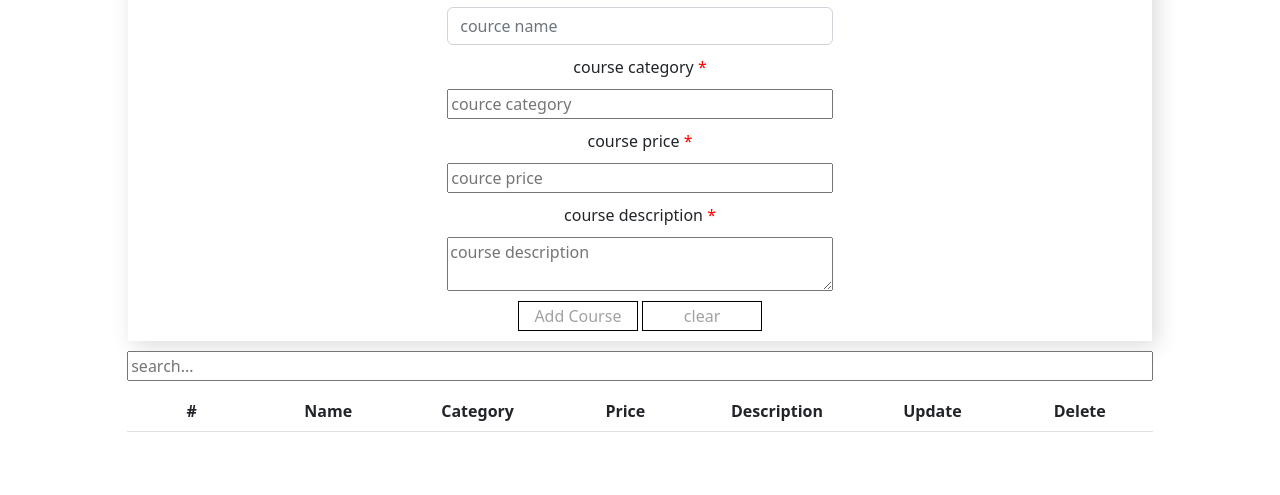
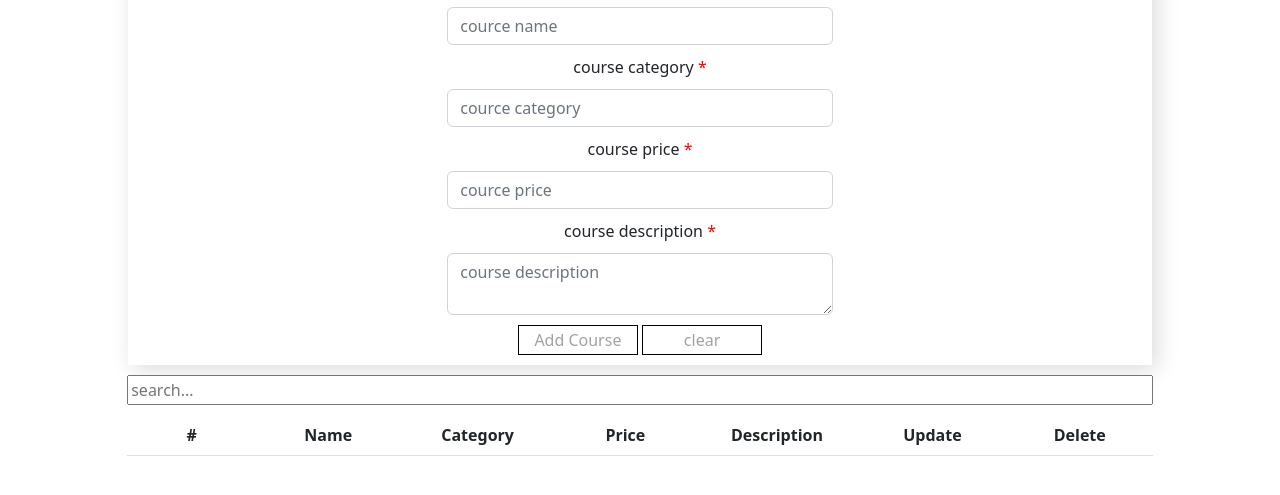
Before and after one commit to Aya74/CRUD-System, a plain HTML site: page index.html in a window 1280 px wide. Shown: the part 123-618 px from the top of the page. Drawn offline with nearby package versions, Linux system fonts and the light colour scheme.

Commit message:
Add class form-control to the inputs relates #20

```diff
--- a/index.html
+++ b/index.html
@@ -21,11 +21,11 @@
             <input class="inputs form-control" type="text" placeholder="cource name" id="courseName">
             <div class="alert alert-danger d-none" id="nameAlert">Please start with capital letter</div>
             <label for="">course category</label> <span class="required">*</span>
-            <input class="inputs" type="text" placeholder="cource category" id="courseCategory">
+            <input class="inputs form-control" type="text" placeholder="cource category" id="courseCategory">
             <label for="">course price</label> <span class="required">*</span>
-            <input class="inputs" type="number" placeholder="cource price" id="coursePrice">
+            <input class="inputs form-control" type="number" placeholder="cource price" id="coursePrice">
             <label for="">course description</label> <span class="required">*</span>
-            <textarea class="inputs" placeholder="course description" id="courseDescription"></textarea>
+            <textarea class="inputs form-control" placeholder="course description" id="courseDescription"></textarea>
             <button id="click" disabled>Add Course</button>
             <button id="clear" type="reset">clear</button>
         </div>
```
